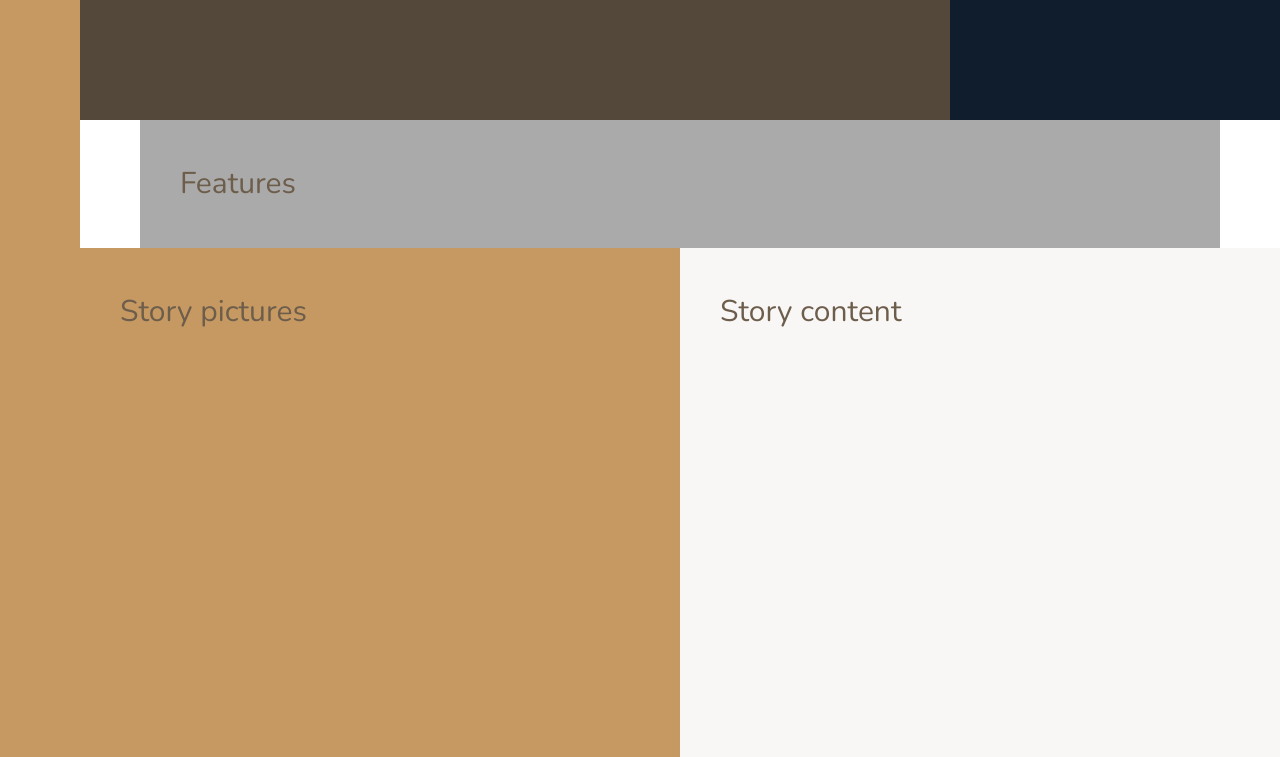
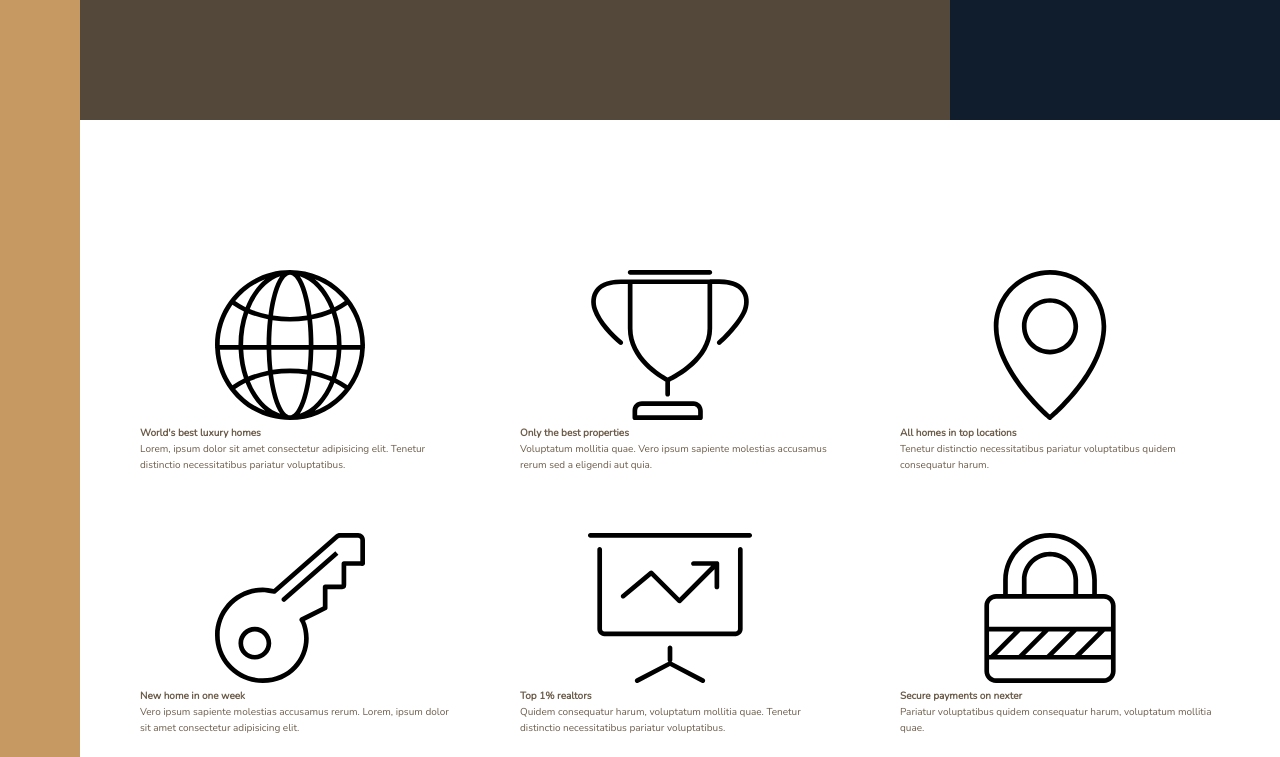
Before and after one commit to igor-arkhipenko/advanced-css-and-sass, a website: page 3-Nexter/index.html in a window 1280 px wide. Shown: the part 520-1277 px from the top of the page. Drawn offline with nearby package versions, Linux system fonts and the light colour scheme.

Commit message:
Building the Features section

```diff
--- a/3-Nexter/index.html
+++ b/3-Nexter/index.html
@@ -25,7 +25,60 @@
         </div>
 
         <section class="features">
-            Features
+            <div class="feature">
+                <svg class="feature__icon">
+                    <use xlink:href="img/sprite.svg#icon-global"></use>
+                </svg>
+                <h4 class="heading-4">World's best luxury homes</h4>
+                <p class="feature__text">
+                    Lorem, ipsum dolor sit amet consectetur adipisicing elit. Tenetur distinctio necessitatibus pariatur voluptatibus.
+                </p>
+            </div>
+            <div class="feature">
+                <svg class="feature__icon">
+                    <use xlink:href="img/sprite.svg#icon-trophy"></use>
+                </svg>
+                <h4 class="heading-4">Only the best properties</h4>
+                <p class="feature__text">
+                    Voluptatum mollitia quae. Vero ipsum sapiente molestias accusamus rerum sed a eligendi aut quia.
+                </p>
+            </div>
+            <div class="feature">
+                <svg class="feature__icon">
+                    <use xlink:href="img/sprite.svg#icon-map-pin"></use>
+                </svg>
+                <h4 class="heading-4">All homes in top locations</h4>
+                <p class="feature__text">
+                    Tenetur distinctio necessitatibus pariatur voluptatibus quidem consequatur harum.
+                </p>
+            </div>
+            <div class="feature">
+                <svg class="feature__icon">
+                    <use xlink:href="img/sprite.svg#icon-key"></use>
+                </svg>
+                <h4 class="heading-4">New home in one week</h4>
+                <p class="feature__text">
+                    Vero ipsum sapiente molestias accusamus rerum. Lorem, ipsum dolor sit amet consectetur adipisicing elit.
+                </p>
+            </div>
+            <div class="feature">
+                <svg class="feature__icon">
+                    <use xlink:href="img/sprite.svg#icon-presentation"></use>
+                </svg>
+                <h4 class="heading-4">Top 1% realtors</h4>
+                <p class="feature__text">
+                    Quidem consequatur harum, voluptatum mollitia quae. Tenetur distinctio necessitatibus pariatur voluptatibus.
+                </p>
+            </div>
+            <div class="feature">
+                <svg class="feature__icon">
+                    <use xlink:href="img/sprite.svg#icon-lock"></use>
+                </svg>
+                <h4 class="heading-4">Secure payments on nexter</h4>
+                <p class="feature__text">
+                    Pariatur voluptatibus quidem consequatur harum, voluptatum mollitia quae.
+                </p>
+            </div>
         </section>
 
         <div class="story__pictures">
--- a/3-Nexter/sass/_base.scss
+++ b/3-Nexter/sass/_base.scss
@@ -38,9 +38,4 @@ body {
     display: grid;
     grid-template-rows: 80vh min-content 40vw repeat(3, min-content);
     grid-template-columns: [sidebar-start] 8rem [sidebar-end full-start] minmax(6rem, 1fr) [center-start] repeat(8, [col-start] minmax(min-content, 14rem) [col-end]) [center-end] minmax(6rem, 1fr) [full-end];
-
-    & > * {
-        padding: 40px;
-        font-size: 3rem;
-    }
 }
--- a/3-Nexter/sass/_features.scss
+++ b/3-Nexter/sass/_features.scss
@@ -1,4 +1,9 @@
 .features {
-    background-color: $color-grey-light-2;
     grid-column: center-start / center-end;
+
+    margin: 15rem 0;
+
+    display: grid;
+    grid-template-columns: repeat(3, 1fr);
+    grid-gap: 6rem;
 }
```
Also changed, not shown: 3-Nexter/css/style.css.
